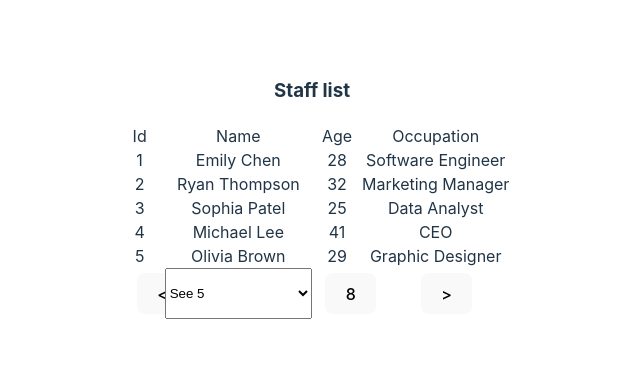
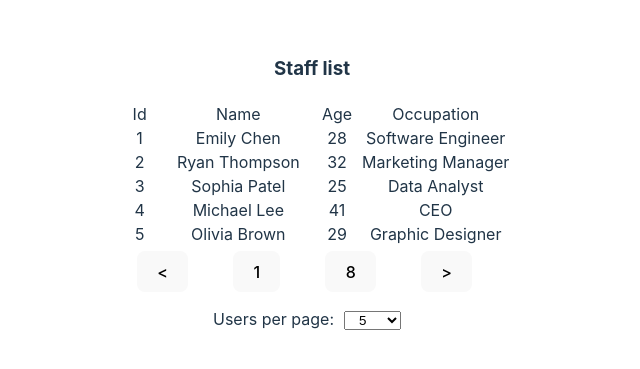
Before and after one commit to glocker/sandbox, a React (Vite) app: page / in a window 1280 px wide. Shown: the part 211-580 px from the top of the page, without its empty margins (328-968 px from the left). Built offline with nearby package versions, Linux system fonts and the light colour scheme.

Commit message:
Styled selector

```diff
--- a/src/GridPagination/Grid.jsx
+++ b/src/GridPagination/Grid.jsx
@@ -58,16 +58,19 @@ export default function Grid() {
                         </>
                     )
                 })}
-                <Paginator
+            </div>
+            <Paginator
                     page={page}
                     onPrevPageClick={prevPageClick}
                     onNextPageClick={nextPageClick}
                     disabled={page === 1 || page === TOTAL_PAGES}
                     totalPages={TOTAL_PAGES}
                 />
+            <div className="selector-container">
+                <span>Users per page:</span>
                 <select>
                     {USERS_PER_PAGE.map((qty) => {
-                        return (<option key={qty} value={qty}>See {qty}</option>);
+                        return (<option key={qty} value={qty}>{qty}</option>);
                     })}
                 </select>
             </div>
--- a/src/Tabs/style.css
+++ b/src/Tabs/style.css
@@ -16,3 +16,12 @@
 .active {
     background-color: rgb(166, 0, 255);
 }
+
+.selector-container {
+    padding: 10px 0;
+}
+
+.selector-container select {
+    padding: 0 10px;
+    margin: 0 10px;
+}
```
